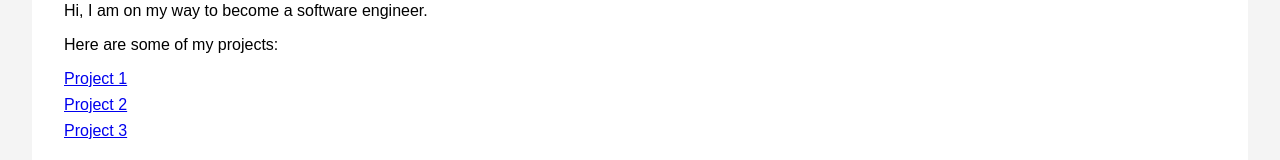
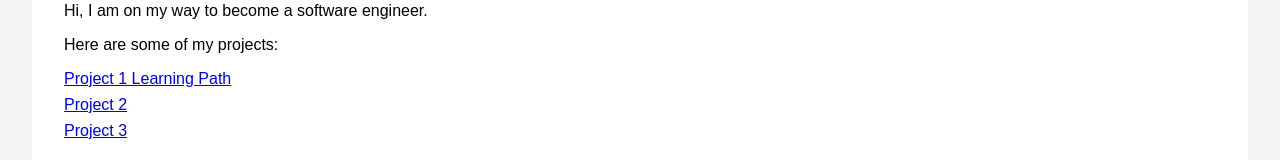
Before and after one commit to yhti/yhti.github.io, a plain HTML site: page index.html in a window 1280 px wide. Shown: the part 190-350 px from the top of the page. Drawn offline with Linux system fonts and the light colour scheme.

Commit message:
Update index.html

```diff
--- a/index.html
+++ b/index.html
@@ -14,7 +14,7 @@
         <p>Hi, I am on my way to become a software engineer.</p>
         <p>Here are some of my projects:</p>
         <ul>
-            <li><a href="https://github.com/yhti/learningPath">Project 1</a></li>
+            <li><a href="https://github.com/yhti/learningPath">Project 1 Learning Path</a></li>
             <li><a href="https://github.com/<your-username>/project2">Project 2</a></li>
             <li><a href="https://github.com/<your-username>/project3">Project 3</a></li>
         </ul>
```
